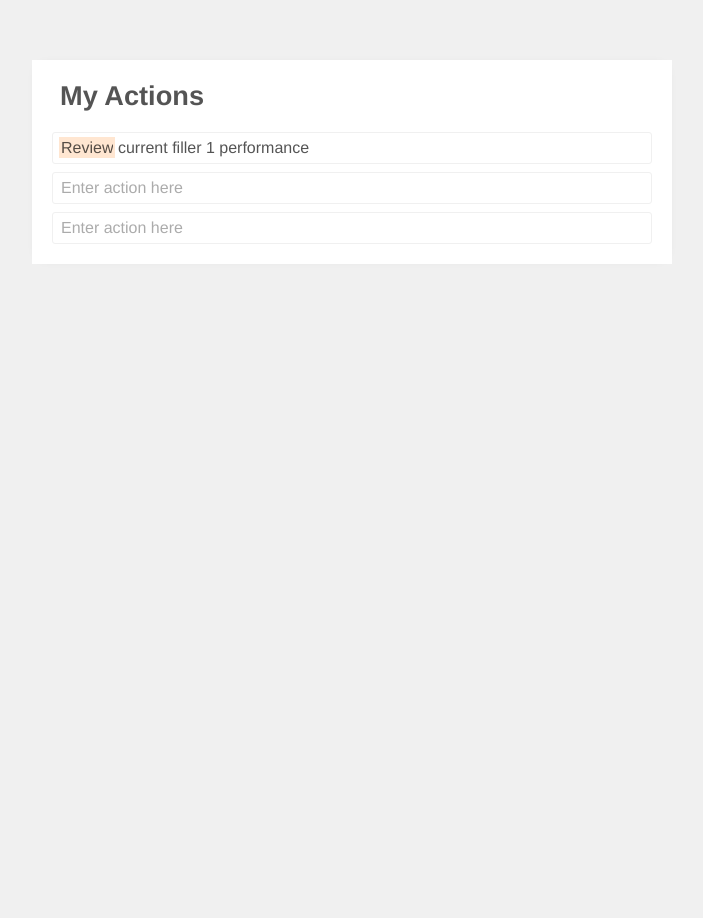
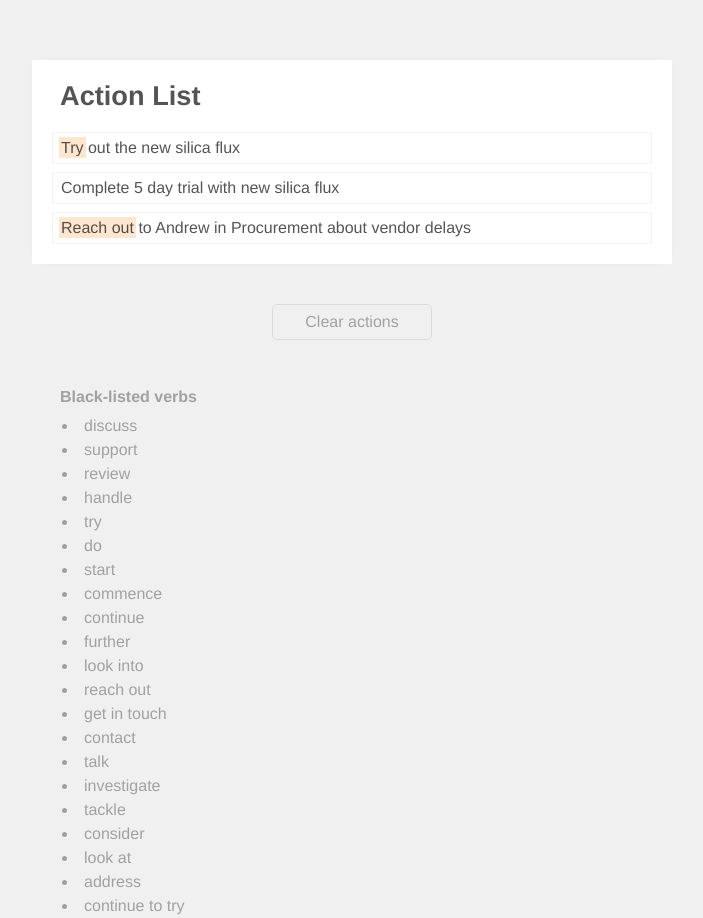
Before and after one commit to azza2110/verb-checker, a plain HTML site: page index.html in a window 1280 px wide. Shown: the whole page, without its empty margins (288-991 px from the left). Before the commit the page ends 800 px from the top, so only its background shows below. Drawn offline with Linux system fonts and the light colour scheme.

Commit message:
Fix bugs, add clear button, add blacklist, update blacklist

```diff
--- a/index.html
+++ b/index.html
@@ -4,16 +4,23 @@
     <meta charset="UTF-8">
     <meta http-equiv="X-UA-Compatible" content="IE=edge">
     <meta name="viewport" content="width=device-width, initial-scale=1.0">
-    <title>Verb checker prototype</title>
+    <title>Verb Blacklist Prototype</title>
     <link rel="stylesheet" href="style.css">
     <script defer src="script.js"></script>
 </head>
 <body>
     <div class="card">
-        <h1>My Actions</h1>
-        <div class="textbox" contenteditable="true" placeholder-text="Enter action here">Review current filler 1 performance</div>
-        <div class="textbox" contenteditable="true" placeholder-text="Enter action here"></div>
-        <div class="textbox" contenteditable="true" placeholder-text="Enter action here"></div>
+        <h1>Action List</h1>
+        <div class="textbox" contenteditable="true" placeholder-text="Enter action here">Try out the new silica flux</div>
+        <div class="textbox" contenteditable="true" placeholder-text="Enter action here">Complete 5 day trial with new silica flux</div>
+        <div class="textbox" contenteditable="true" placeholder-text="Enter action here">Reach out to Andrew in Procurement about vendor delays</div>
+    </div>
+    <div class="button">
+        Clear actions
+    </div>
+    <div class="blacklist">
+        <h2>Black-listed verbs</h2>
+        <ul class="wordlist"></ul>
     </div>
 </body>
 </html>
--- a/script.js
+++ b/script.js
@@ -1,8 +1,4 @@
-//Development notes
-//Bonus 1: Clear button
-//Bonus 2: List out the verbs in a table beneath the card
-
-let verbBlackList = ["review", "support", "consider", "try", "continue", "continue to try"];
+let verbBlackList = ["discuss", "support", "review", "handle", "try", "do", "start", "commence", "continue", "further", "look into", "reach out", "get in touch", "contact", "talk", "investigate", "tackle", "consider", "look at", "address", "continue to try"];
 
 let inputs = document.querySelectorAll(".textbox");
 
@@ -38,7 +34,7 @@ function addSpan(editedInput, matchedPhrase, allWords, matchLength) {
     vagueSpan.textContent=matchedPhrase;
     let vagueTooltip = document.createElement("span");
     vagueTooltip.classList.add("tooltip");
-    vagueTooltip.innerHTML="<b>Vague verb</b><br><br> Replace with something more specific";
+    vagueTooltip.innerHTML="<b>Vague verb</b><br><br>Replace with something more specific";
     vagueSpan.append(vagueTooltip);
     editedInput.prepend(vagueSpan);
 }
@@ -54,3 +50,20 @@ function removeSpans(editedInput) {
     editedInput.innerHTML = editedInput.textContent;
     return editedInput.textContent;
 }
+
+//Other code for demo page - Button
+let button = document.querySelector(".button");
+
+button.addEventListener('click', (event) => clearInputs());
+
+function clearInputs() {
+    inputs.forEach(input => input.innerHTML="")
+}
+
+//Other code for demo page - Blacklist
+let wordList = document.querySelector(".wordlist")
+verbBlackList.forEach(vagueVerb => {
+    let newEntry = document.createElement("li");
+    newEntry.textContent = vagueVerb;
+    wordList.appendChild(newEntry);
+})
--- a/style.css
+++ b/style.css
@@ -7,7 +7,7 @@
     --light-orange: rgb(255, 230, 209);
 }
 
-    * {
+* {
     padding: 0px;
     margin: 0px;
     outline: 0px solid blue;
@@ -18,7 +18,8 @@ body {
     font-family: 'Franklin Gothic Medium', 'Arial Narrow', Arial, sans-serif;
     color: var(--dark-text);
     display: flex;
-    justify-content: center;
+    flex-direction: column;
+    align-items: center;
 }
 
 h1 {
@@ -26,6 +27,7 @@ h1 {
     font-size: 1.7rem;
     padding: 0px 8px;
 }
+
 .card {
     margin-top: 60px;
     width: 600px;
@@ -63,23 +65,25 @@ h1 {
 
 .tooltip {
     opacity: 0%;
+    visibility:hidden;
     width: 100px;
     background-color: var(--light-orange);
     text-align: center;
-    padding:5px 8px;
+    padding:8px 10px;
     transition-duration: 0.3s;
     position:absolute;
     bottom: calc(100% + 16px);
     left: 50%;
-    margin-left: -58px;
+    margin-left: -60px;
     cursor: default;
     color: var(--mid-orange);
     font-size: 0.85rem;
     box-shadow: 0 0 10px -8px var(--light-text);
-    /*z-index:1;*/
+    z-index:1;
 }
 
 .vague:hover .tooltip {
+    visibility: visible;
     opacity: 100%;
     transition-duration: 0.3s;
 }
@@ -93,5 +97,50 @@ h1 {
     border-width: 8px;
     border-style: solid;
     border-color: var(--light-orange) transparent transparent transparent;
+  }
 
+/*Other styling for demo page - Button*/
+
+  .button {
+    margin-top: 40px;
+    padding:8px 32px;
+    border: 1px solid var(--mid-grey);
+    border-radius: 5px;
+    color: var(--light-text);
+    cursor: pointer;
   }
+
+  .button:hover {
+    color: var(--dark-text);
+    border: 1px solid var(--mid-grey);
+    background-color: rgb(255,255,255,0.20);
+  }
+
+  .button:active {
+    color: var(--dark-text);
+    transform: translateY(1px);
+  }
+
+  /*Other styling for demo page - Blacklist*/
+
+  .blacklist {
+    margin-top: 40px;
+    width: 600px;
+    padding: 0px 20px;
+    color: var(--light-text);
+    text-align: left;
+  }
+
+  h2 {
+    font-size: 1.0rem;
+    padding: 8px 8px;
+  }
+
+  .wordlist {
+    color: var(--light-text);
+    list-style-position: inside;
+  }
+
+  li {
+    padding: 3px 10px;
+  }
```
